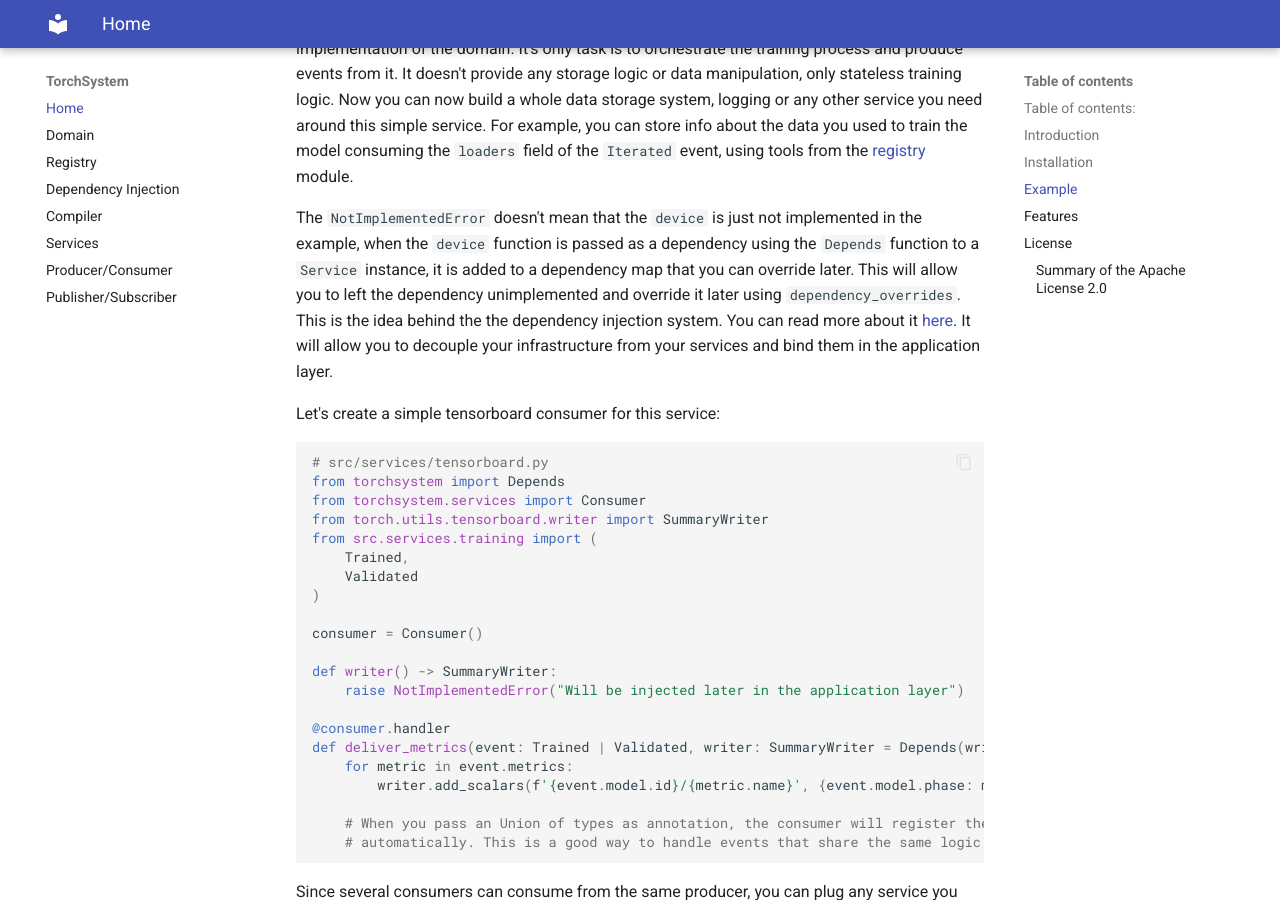
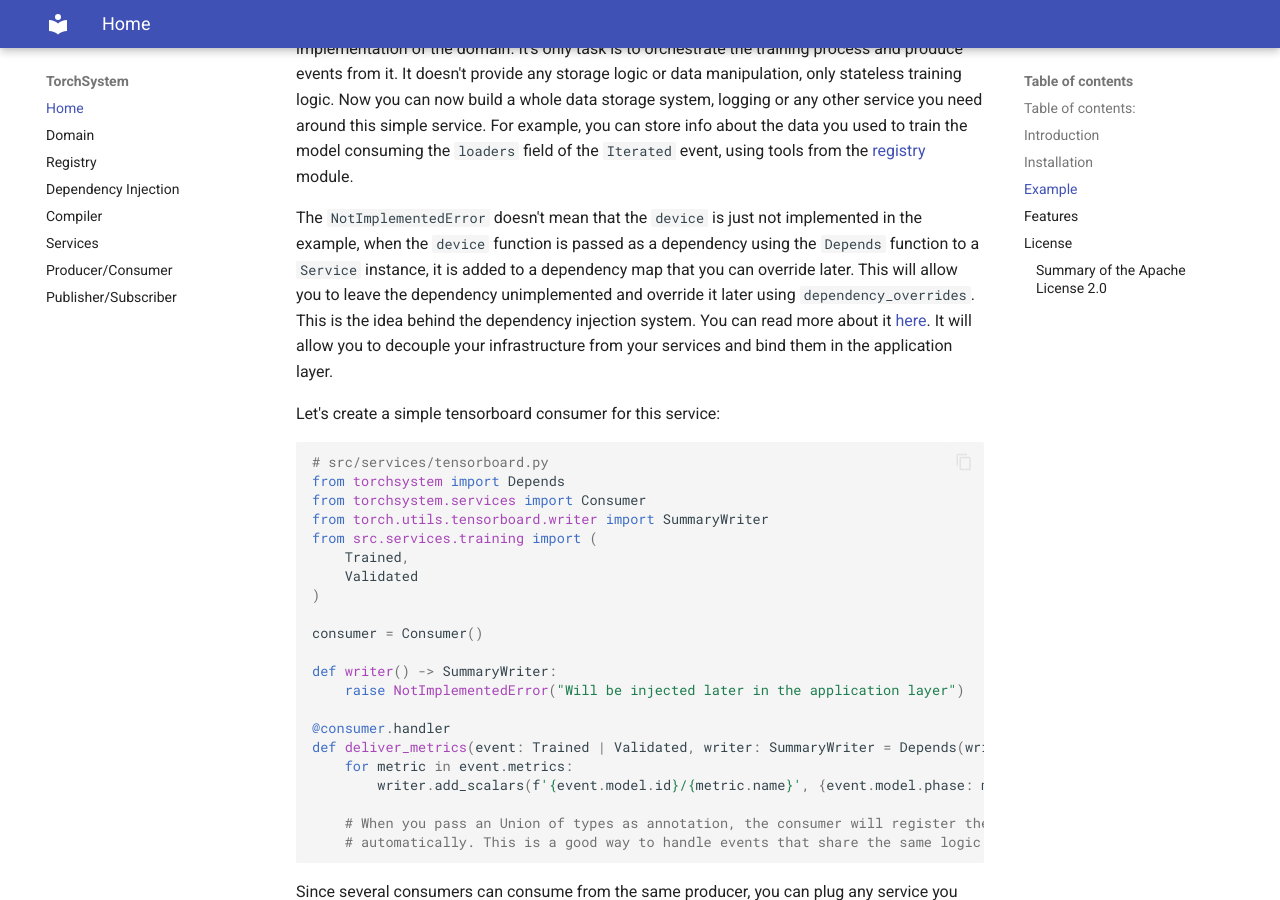
Before and after one commit to entropy-flux/TorchSystem, an MkDocs documentation site: the page built from docs/index.md, in a window 1280 px wide and 900 px high, scrolled down 3677 px. Built offline with MkDocs 1.6.1 and Material for MkDocs 9.7.7, drawn with Linux system fonts in a browser that asks for light colours.

Commit message:
Fix typos

```diff
--- a/docs/index.md
+++ b/docs/index.md
@@ -149,7 +149,7 @@ class Iterated:
 
 And that's it! A simple training system. Notice that it is completely decoupled from the implementation of the domain. It's only task is to orchestrate the training process and produce events from it. It doesn't provide any storage logic or data manipulation, only stateless training logic. Now you can now build a whole data storage system, logging or any other service you need around this simple service. For example, you can store info about the data you used to train the model consuming the `loaders` field of the `Iterated` event, using tools from the [registry](https://mr-mapache.github.io/torch-system/registry/) module.
 
-The `NotImplementedError` doesn't mean that the `device` is just not implemented in the example, when the `device` function is passed as a dependency using the `Depends` function to a `Service` instance, it is added to a dependency map that you can override later. This will allow you to left the dependency unimplemented and override it later using `dependency_overrides`. This is the idea behind the the dependency injection system. You can read more about it [here](https://mr-mapache.github.io/torch-system/depends/). It will allow you to decouple your infrastructure from your services and bind them in the application layer.
+The `NotImplementedError` doesn't mean that the `device` is just not implemented in the example, when the `device` function is passed as a dependency using the `Depends` function to a `Service` instance, it is added to a dependency map that you can override later. This will allow you to leave the dependency unimplemented and override it later using `dependency_overrides`. This is the idea behind the dependency injection system. You can read more about it [here](https://mr-mapache.github.io/torch-system/depends/). It will allow you to decouple your infrastructure from your services and bind them in the application layer.
 
 Let's create a simple tensorboard consumer for this service:
 
```
Also changed, not shown: docs/depends.md (+1 -1 lines).
